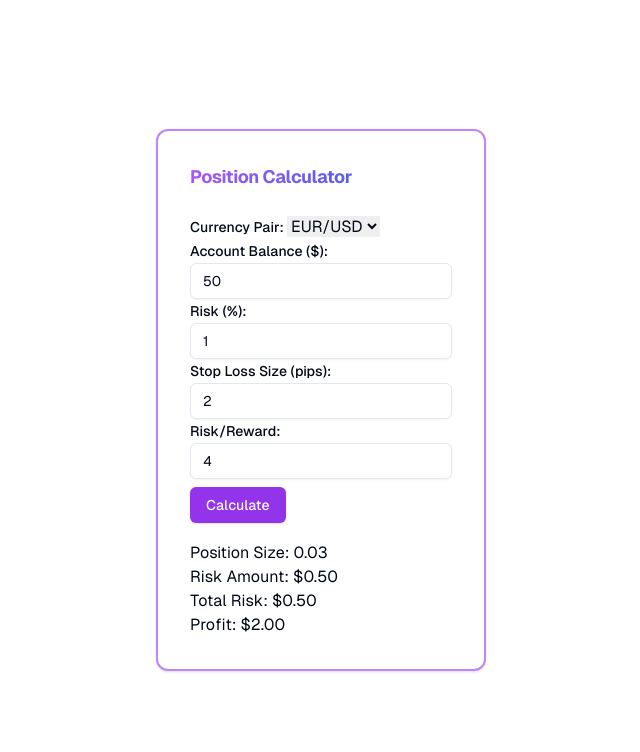
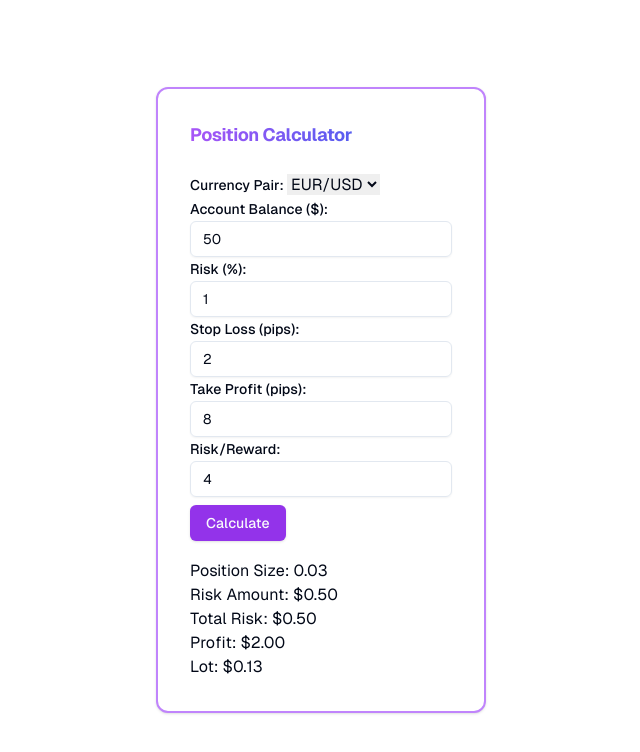
Before and after one commit to anatalies/position-calculator, a Next.js app in the folder v1/: page / in a window 1280 px wide. Both pictures are taken after a click on the button "Calculate". Shown: the top 752 px of the page, without its empty margins (319-959 px from the left). Built offline with nearby package versions, Linux system fonts and the light colour scheme.

Commit message:
refactoring types

```diff
--- a/v1/components/Calculator.tsx
+++ b/v1/components/Calculator.tsx
@@ -5,13 +5,16 @@ import {
   CalculatorOutput,
   CurrencyPair
 } from '@/types/types'
+
 import React, { useState } from 'react'
+
 import {
   Card,
   CardContent,
   CardHeader,
   CardTitle,
 } from "@/components/ui/card"
+
 import { Label } from './ui/label'
 import { Input } from './ui/input'
 import { Button } from './ui/button'
@@ -30,34 +33,23 @@ const calculatePositionSize = ({
   stopLossSize,
   selectedPair,
   riskReward,
-    entryPrice
+  entryPrice,
+  takeProfitPips,
 
 }: CalculatorInput): CalculatorOutput => {
-    const riskAmount = (accountBalance * riskPercentage) / 100;
-const pipValuePerLot = selectedPair.pipValue; // Pip value for 1 lot
-
-// Calculate risk per pip
-const riskPerPip = riskAmount / stopLossSize;
-
-// Determine the correct position size (lot size)
-const positionSize = riskPerPip / pipValuePerLot;
-
-// Total risk in dollars (how much you lose if stop-loss is hit)
-const totalRisk = stopLossSize * pipValuePerLot * positionSize;
-
-// Calculate take profit in pips and the potential profit in dollars
-const takeProfitPips = stopLossSize * riskReward;
-const profit = takeProfitPips * pipValuePerLot * positionSize;
-
-// Calculate stop loss price and take profit price (relative to the entry price)
-const stopLossPrice = entryPrice - (stopLossSize * pipValuePerLot * positionSize);
-const takeProfitPrice = entryPrice + (takeProfitPips * pipValuePerLot * positionSize);
-
+  const riskAmount = (accountBalance * riskPercentage) / 100
+  const pipValuePerLot = selectedPair.pipValue
+  const valuePerPip = riskAmount / stopLossSize
+  const lotSize = riskAmount * valuePerPip
+  const positionSize = riskAmount / (stopLossSize * pipValuePerLot)
+  const totalRisk = stopLossSize * pipValuePerLot * positionSize
+  const profit = takeProfitPips * pipValuePerLot * positionSize
   return {
     positionSize,
     totalRisk,
     profit,
-      riskAmount
+    riskAmount,
+    lotSize
   }
 }
 
@@ -70,7 +62,8 @@ const Calculator = () => {
         selectedPair: currencyPairs[0],
         stopLossPrice: 1.2325,
         riskReward: 4,
-        entryPrice: 1.4672
+        entryPrice: 1.4672,
+        takeProfitPips: 8.0
     })
 
     const [result, setResult] = useState<CalculatorOutput | null>(null)
@@ -131,23 +124,23 @@ const Calculator = () => {
                 required
               />
             </div>
-             {/* <div>
-              <Label>Entry Price ($):</Label>
-              <Input
-                type="number"
-                name="entryPrice"
-                value={inputs.entryPrice}
-                onChange={handleChange}
-                required
-              />
-            </div> */}
             <div>
-              <Label>Stop Loss Size (pips): </Label>
+              <Label>Stop Loss (pips): </Label>
               <Input
                 type="number"
                 name="stopLossSize"
                 value={inputs.stopLossSize}
                 step="0.01"
+                onChange={handleChange}
+                required
+              />
+            </div>
+            <div>
+              <Label>Take Profit (pips):</Label>
+              <Input
+                type="number"
+                name="takeProfitPips"
+                value={inputs.takeProfitPips}
                 onChange={handleChange}
                 required
               />
@@ -163,13 +156,7 @@ const Calculator = () => {
                 placeholder='Optional'
               />
             </div>
-            <Button type="submit" className='my-2 bg-purple-600'
-              // onClick={() => {
-              //   console.log(inputs.selectedPair.pipValue)
-              //   const pp = inputs.selectedPair.pipValue * 1
-              //   console.log(pp)
-              // }}
-            >Calculate</Button>
+            <Button type="submit" className='my-2 bg-purple-600'>Calculate</Button>
           </form>
 
           {result && (
@@ -178,6 +165,7 @@ const Calculator = () => {
               <p>Risk Amount: ${result.riskAmount.toFixed(2)}</p>
               <p>Total Risk: ${result.totalRisk.toFixed(2)}</p>
               <p>Profit: ${result.profit.toFixed(2)}</p>
+              <p>Lot: ${result.lotSize?.toFixed(2)}</p>
             </div>
           )}
         </CardContent>
--- a/v1/types/types.tsx
+++ b/v1/types/types.tsx
@@ -8,7 +8,7 @@ export interface CalculatorInput {
     takeProfitSize?: number
     selectedPair: CurrencyPair
     riskReward: number
-
+    takeProfitPips: number
 }
 
 export interface CalculatorOutput {
@@ -16,8 +16,8 @@ export interface CalculatorOutput {
     lotSize?: number
     totalRisk: number
     stopLossDistance?: number
-    positionSize?: number
-    profit?: number
+    positionSize: number
+    profit: number
 }
 
 export interface CurrencyPair {
```
Lines whose indentation alone changed are shown as unchanged.
